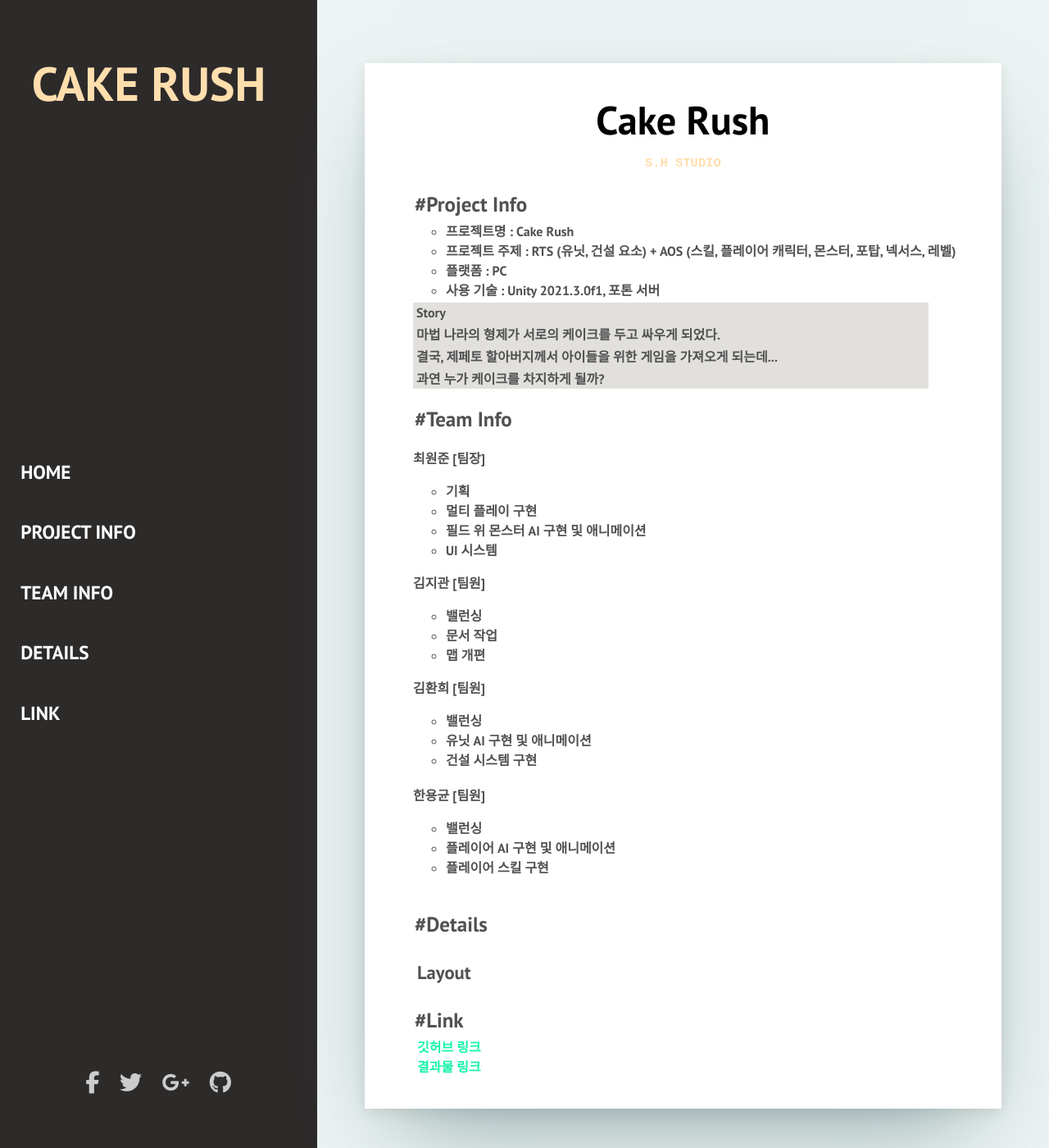
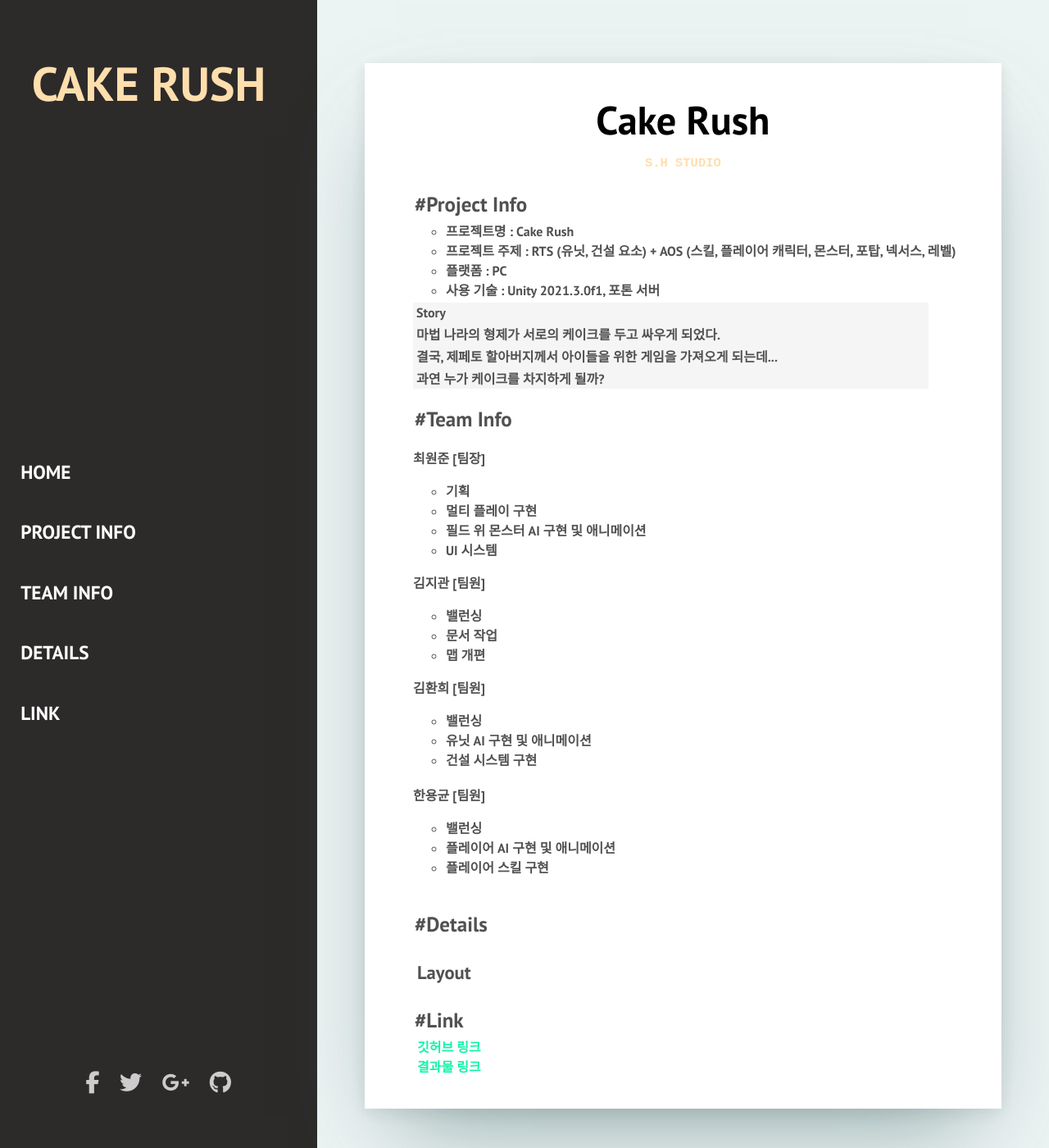
Before and after one commit to yong-gyun/Cake-Rush, a Jekyll site: the page built from index.html, in a window 1280 px wide and 1400 px high. Shown: the whole window at 82% size. Built offline with Jekyll 4.4.1, drawn with Linux system fonts in a browser that asks for light colours; nearby versions of some CDN libraries; some web fonts are replaced; library files that are not in the unit come from our copies; the list of posts is cut into pages by our own code.

Commit message:
Update index.html

```diff
--- a/index.html
+++ b/index.html
@@ -28,7 +28,7 @@ layout: default
 
   .story
   {
-    background-color: rgb(226, 224, 221);
+    background-color: rgb(245, 245, 245);
     margin-right: 10%;
   }
 
```
